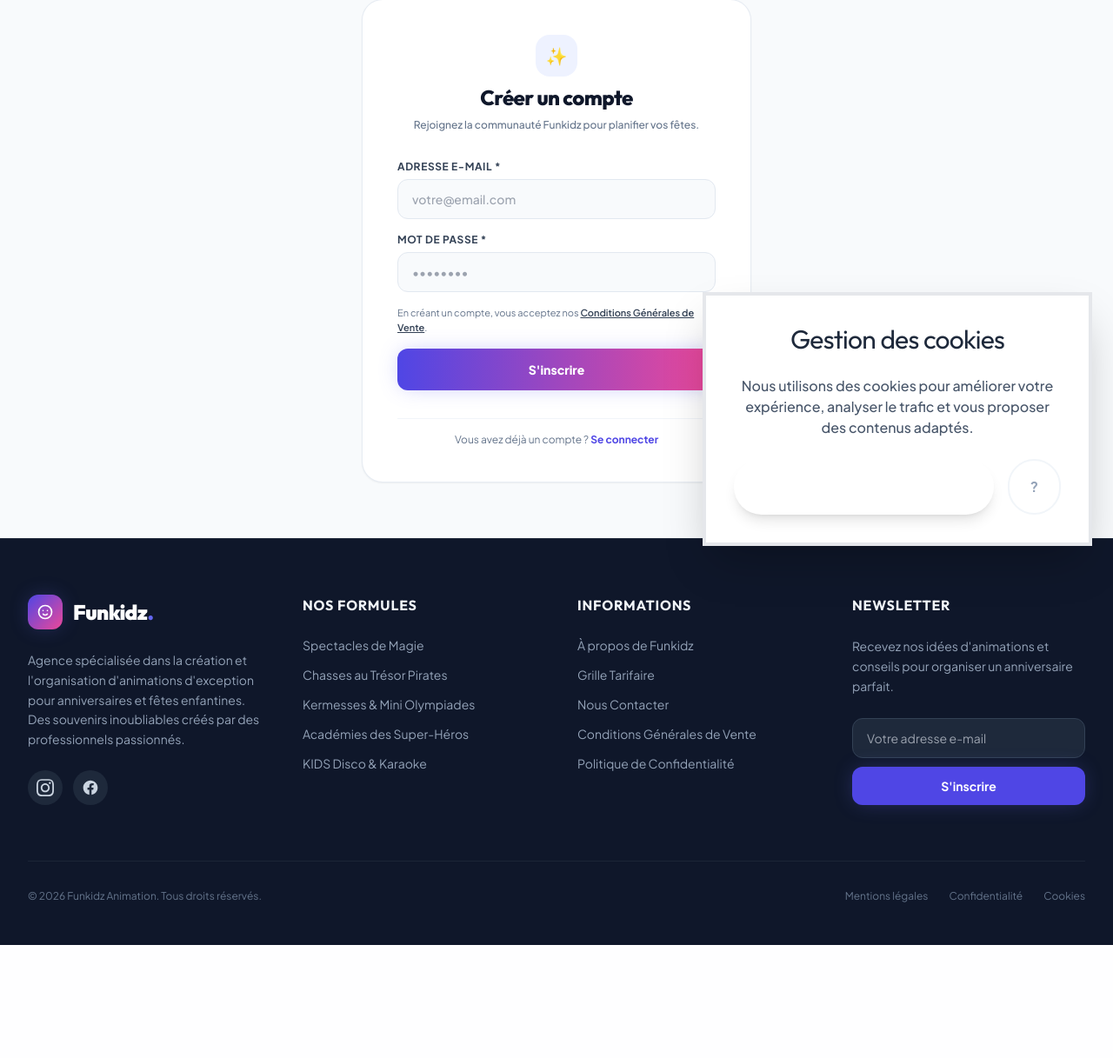
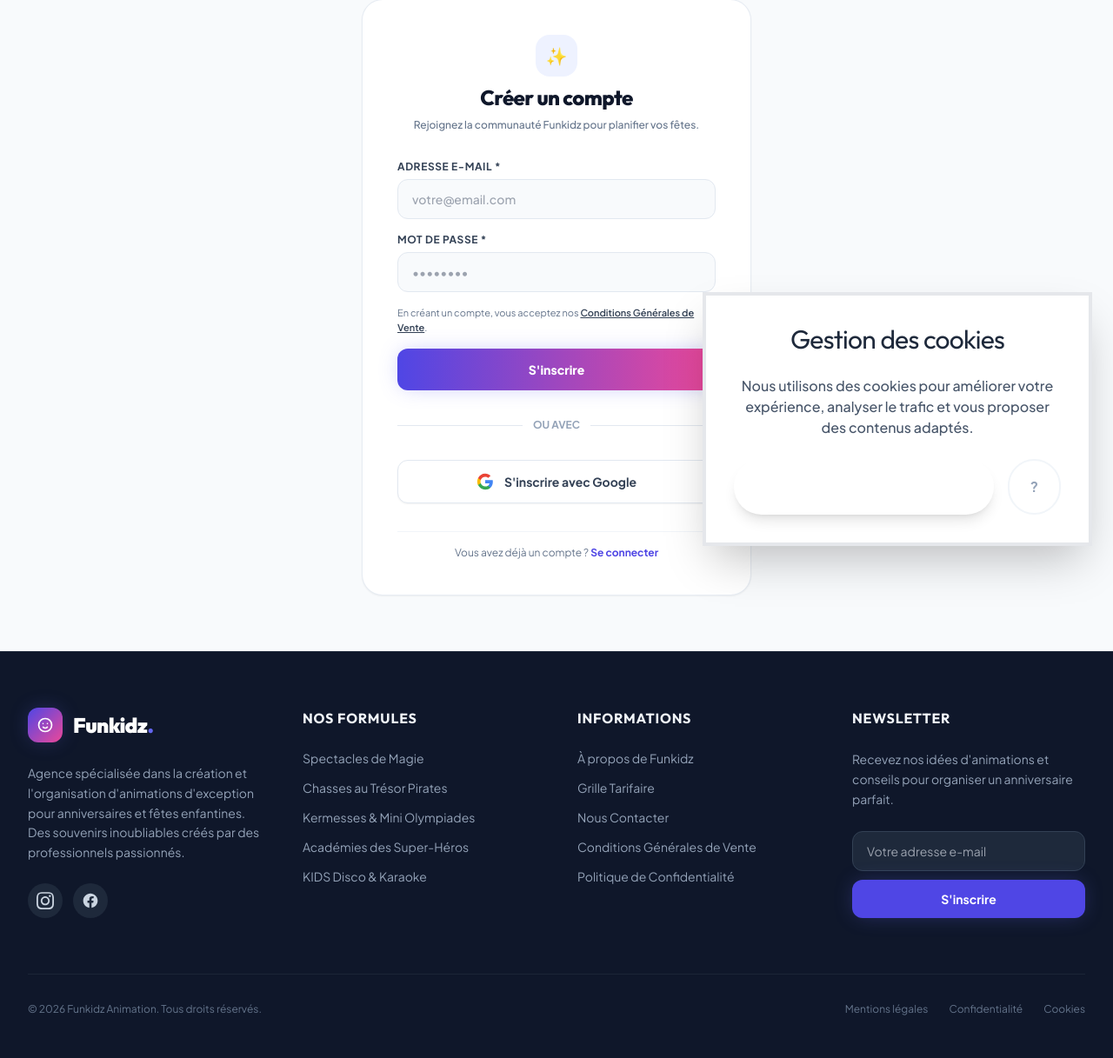
Before and after one commit to nassim2389/Funkidz-animation-, a Django app: page /auth/signup/ in a window 1280 px wide. Shown: the part 148-1365 px from the top of the page at 87% size. Before the commit the page ends 1235 px from the top, so only its background shows below. Run offline with Django 5.2, Linux system fonts and the light colour scheme; parts of the project's set-up code (start-up, migrations or seed data) failed here and were passed over; some libraries are stand-ins or nearby versions.

Commit message:
feat: add Google OAuth signup and login buttons and backend authentication flow

```diff
--- a/templates/auth/signup.html
+++ b/templates/auth/signup.html
@@ -33,6 +33,16 @@
             </button>
         </form>
 
+        <div class="relative my-6">
+            <div class="absolute inset-0 flex items-center"><div class="w-full border-t border-slate-200"></div></div>
+            <div class="relative flex justify-center text-xs uppercase"><span class="bg-white px-3 text-slate-400 font-bold">Ou avec</span></div>
+        </div>
+
+        <a href="{% url 'google-login' %}" class="w-full py-3.5 px-4 bg-white hover:bg-slate-50 border border-slate-200 text-slate-700 font-bold text-sm rounded-xl flex items-center justify-center gap-3 transition shadow-sm">
+            <svg class="w-5 h-5" viewBox="0 0 24 24"><path fill="#4285F4" d="M22.56 12.25c0-.78-.07-1.53-.2-2.25H12v4.26h5.92c-.26 1.37-1.04 2.53-2.21 3.31v2.77h3.57c2.08-1.92 3.28-4.74 3.28-8.09z"/><path fill="#34A853" d="M12 23c2.97 0 5.46-.98 7.28-2.66l-3.57-2.77c-.98.66-2.23 1.06-3.71 1.06-2.86 0-5.29-1.93-6.16-4.53H2.18v2.84C3.99 20.53 7.7 23 12 23z"/><path fill="#FBBC05" d="M5.84 14.09c-.22-.66-.35-1.36-.35-2.09s.13-1.43.35-2.09V7.06H2.18C1.43 8.55 1 10.22 1 12s.43 3.45 1.18 4.94l2.85-2.22.81-.63z"/><path fill="#EA4335" d="M12 5.38c1.62 0 3.06.56 4.21 1.64l3.15-3.15C17.45 2.09 14.97 1 12 1 7.7 1 3.99 3.47 2.18 7.06l3.66 2.84c.87-2.6 3.3-4.52 6.16-4.52z"/></svg>
+            <span>S'inscrire avec Google</span>
+        </a>
+
         <div class="text-center pt-4 border-t border-slate-100 text-xs text-slate-500">
             Vous avez déjà un compte ?
             <a href="{% url 'login' %}" class="font-bold text-brand-600 hover:underline">Se connecter</a>
--- a/users/urls.py
+++ b/users/urls.py
@@ -25,10 +25,33 @@ def signup_view(request):
             return redirect('/')
     return render(request, 'auth/signup.html')
 
+def google_login_view(request):
+    if request.method == 'POST':
+        email = request.POST.get('email') or request.POST.get('google_email') or 'client.google@gmail.com'
+        first_name = request.POST.get('first_name', 'Client')
+        last_name = request.POST.get('last_name', 'Google')
+    else:
+        email = request.GET.get('email', 'client.google@gmail.com')
+        first_name = 'Client'
+        last_name = 'Google'
+
+    user, created = User.objects.get_or_create(
+        email=email,
+        defaults={
+            'first_name': first_name,
+            'last_name': last_name,
+            'role': User.Role.CLIENT,
+            'is_verified': True
+        }
+    )
+    login(request, user)
+    return redirect('dashboard')
+
 urlpatterns = [
     path('login/', UserLoginView.as_view(), name='login'),
     path('logout/', LogoutView.as_view(), name='logout'),
     path('signup/', signup_view, name='signup'),
+    path('google-login/', google_login_view, name='google-login'),
     path('register/', RegisterView.as_view(), name='register'),
     path('api/login/', TokenObtainPairView.as_view(), name='token_obtain_pair'),
     path('api/refresh/', TokenRefreshView.as_view(), name='token_refresh'),
```
Also changed, not shown: templates/auth/login.html (+10 -0 lines).
